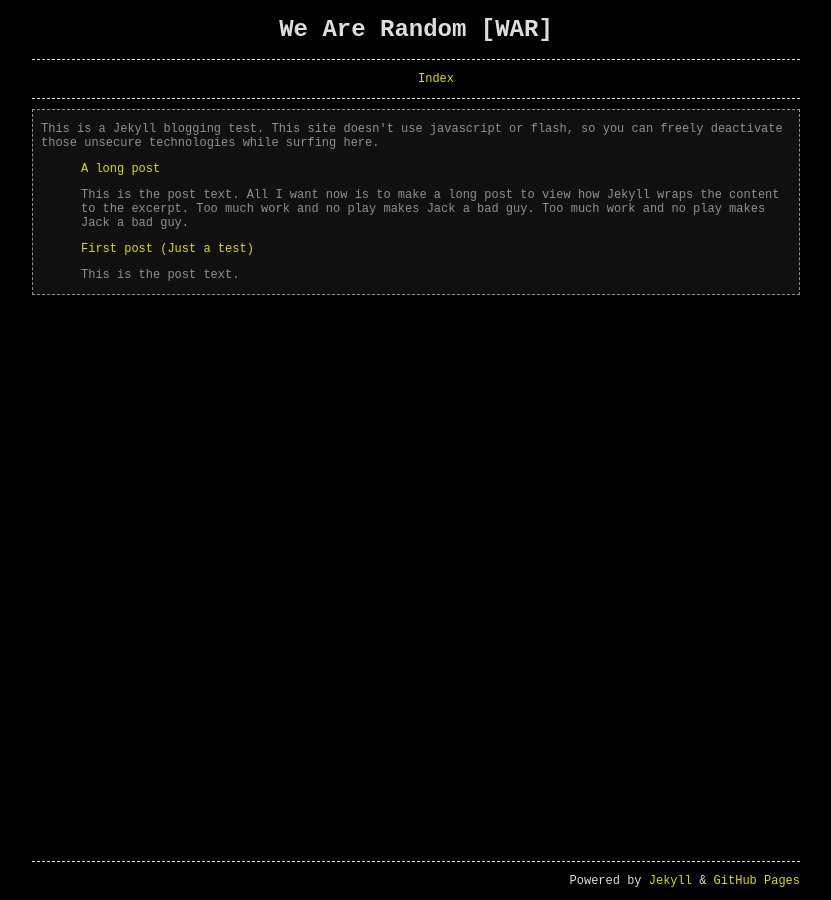
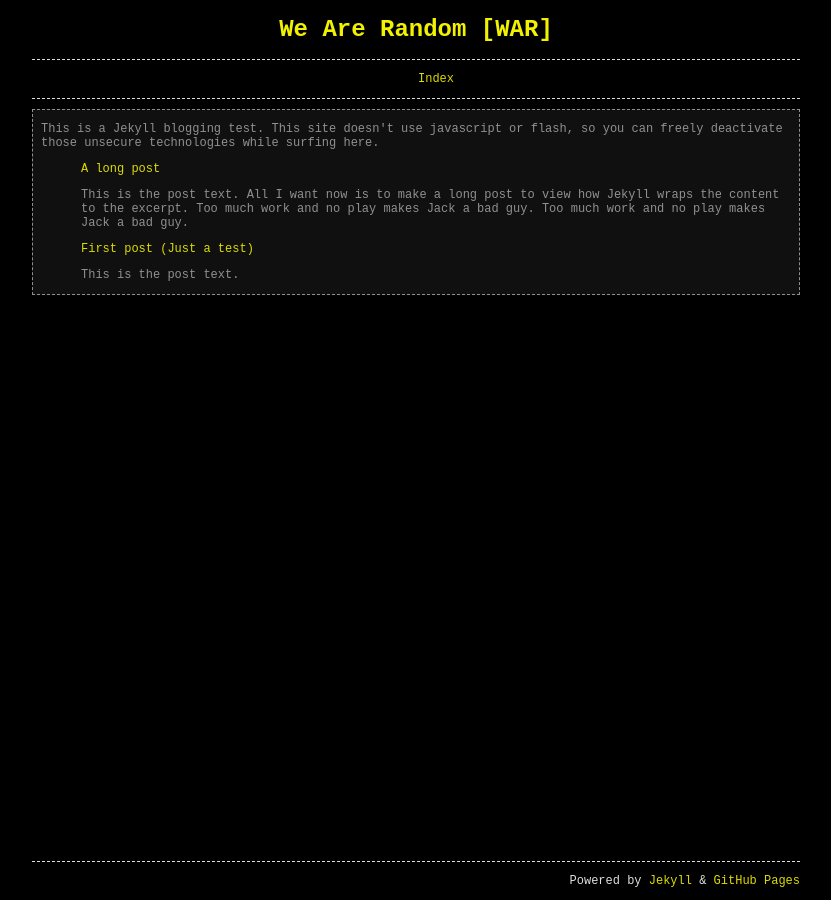
Before and after one commit to wearerandom/wearerandom.github.io, a Jekyll site: the page built from index.html, in a window 1280 px wide. Shown: the whole page, without its empty margins (224-1055 px from the left). Built offline with Jekyll 4.4.1, drawn with Linux system fonts in a browser that asks for light colours.

Commit message:
Update _styles.scss

```diff
--- a/_sass/_styles.scss
+++ b/_sass/_styles.scss
@@ -51,10 +51,8 @@
                     color: #dcdc00;
                 }
                 a:hover {
-                    padding: 2px;
-                    border-left: 1px dashed;
-                    border-right: 1px dashed;
-                    color: #e1e100;
+                    border-bottom: 1px dashed;
+                    color: #f1f100;
                 }
 
             }
@@ -63,6 +61,7 @@
 
     h1 {
         text-align: center;
+        color: #f1f100;
     }
 
     .footer {
```
